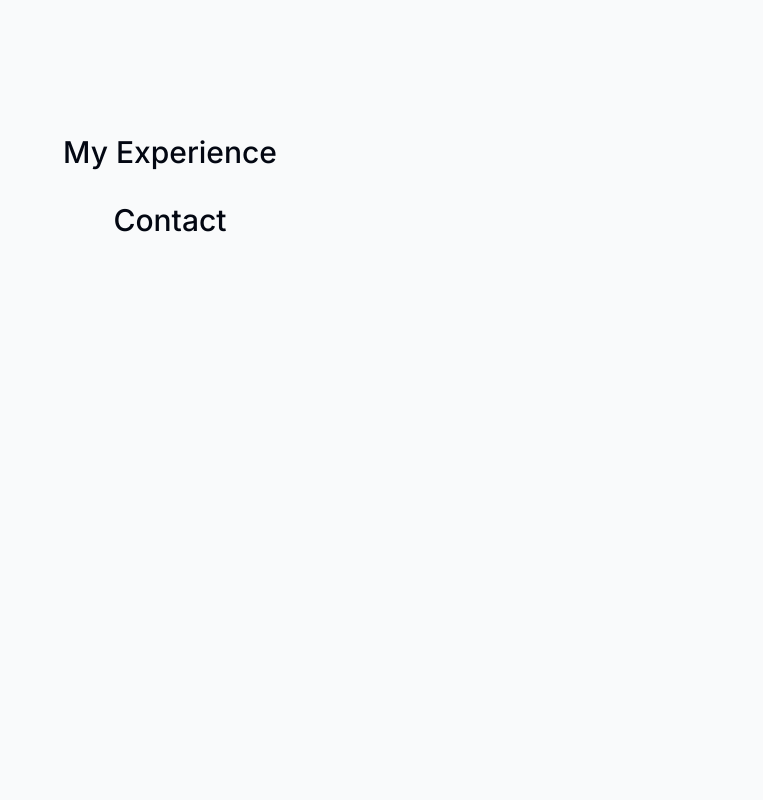
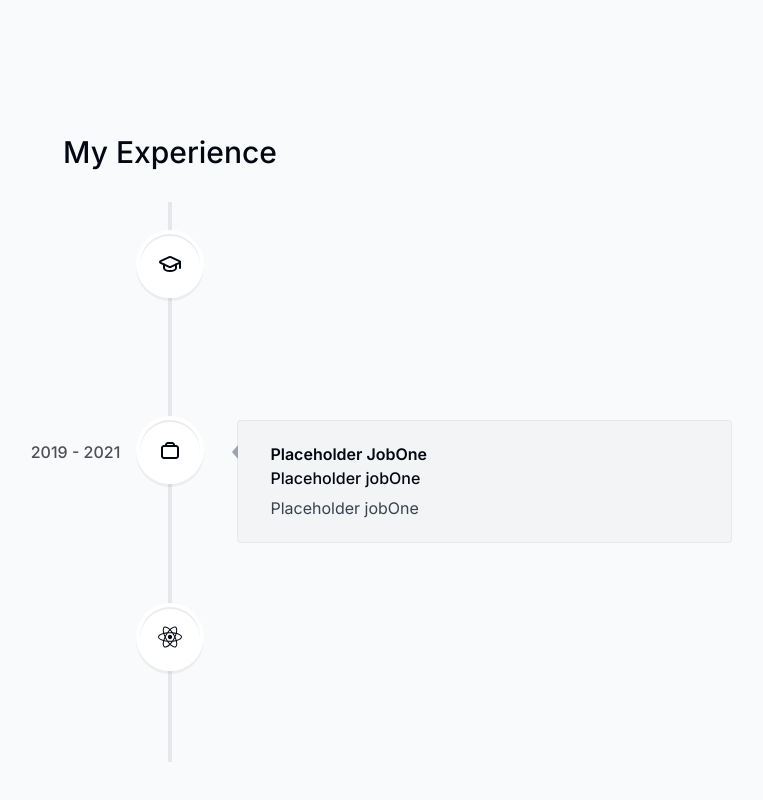
Before and after one commit to viktor-yadelskyi/portfolio, a Next.js app: page / in a window 1280 px wide. Shown: the part 2940-3740 px from the top of the page, without its empty margins (470-1233 px from the left). Built offline with nearby package versions, Linux system fonts and the light colour scheme.

Commit message:
:sparkles:add vertical timeline to experience

```diff
--- a/app/layout.tsx
+++ b/app/layout.tsx
@@ -16,7 +16,7 @@ export default function RootLayout({
 	children: React.ReactNode;
 }) {
 	return (
-		<html lang="en" className="scroll-smooth">
+		<html lang="en" className="scroll-smooth" suppressHydrationWarning>
 			<body
 				className={`${inter.className} bg-gray-50 text-gray-950 revative h-[500rem]`}
 			>
--- a/app/page.tsx
+++ b/app/page.tsx
@@ -8,7 +8,7 @@ import Skills from '@/components/skills';
 
 export default function Home() {
 	return (
-		<main className="flex flex-col items-center px-4">
+		<main className="flex flex-col items-center px-4" >
 			<Intro />
 			<SectionDivider />
 			<About />
--- a/components/experience.tsx
+++ b/components/experience.tsx
@@ -1,13 +1,56 @@
 'use client';
 
+import React from 'react';
 import SectionHeading from './section-heading';
 import { useSectionInView } from '@/hooks/useSectionInView';
+import {
+	VerticalTimeline,
+	VerticalTimelineElement,
+} from 'react-vertical-timeline-component';
+import 'react-vertical-timeline-component/style.min.css';
+import { experiencesData } from '@/lib/data';
 
 export default function Experience() {
-	const { ref } = useSectionInView('Experience');
+	const { ref, inView } = useSectionInView('Experience');
+
 	return (
-		<section ref={ref} id="experience">
+		<section
+			ref={ref}
+			id="experience"
+			className="w-full scroll-mt-28 mb-28 sm:mb-40"
+		>
 			<SectionHeading>My Experience</SectionHeading>
+
+			<VerticalTimeline lineColor="#e5e7eb" animate={true}>
+				{experiencesData.map((item) => (
+					<VerticalTimelineElement
+						key={item.title}
+						visible={inView}
+						contentStyle={{
+							background: '#f3f4f6',
+							boxShadow: 'none',
+							border: '1px solid rgba(0, 0 ,0, 0.05)',
+							textAlign: 'left',
+							padding: '1.3rem 2rem',
+						}}
+						contentArrowStyle={{
+							borderRight: '0.4rem solid #9ca3af',
+						}}
+						date={item.date}
+						icon={item.icon}
+						iconStyle={{
+							background: 'white',
+							fontSize: '1.5rem',
+						}}
+					>
+						<h3 className="font-semibold capitalize">{item.title}</h3>
+						<p className="!mt-0 normal">{item.location}</p>
+						<p className="!mt-1 !font-normal text-gray-700">
+							{item.description}
+						</p>
+					</VerticalTimelineElement>
+				))}
+			</VerticalTimeline>
 		</section>
 	);
 }
--- a/components/header.tsx
+++ b/components/header.tsx
@@ -27,7 +27,7 @@ export default function Header() {
 				animate={{ y: 0, x: '-50%', opacity: 1 }}
 			></motion.div>
 
-			<nav className="flex fixed top-[0.15rem] left-1/2 h-12 -translate-x-1/2 py-2 sm:top-[1.7rem] sm:h-[initial] sm:py-0">
+			<nav className="fixed flex top-[0.15rem] left-1/2 h-12 -translate-x-1/2 py-2 sm:top-[1.7rem] sm:h-[initial] sm:py-0">
 				<ul className="flex w-[22rem] flex-wrap items-center justify-center gap-y-1 text-[0.9rem] font-medium text-gray-500 sm:w-[initial] sm:flex-nowrap sm:gap-5">
 					{links.map((link) => (
 						<motion.li
--- a/hooks/useSectionInView.ts
+++ b/hooks/useSectionInView.ts
@@ -17,5 +17,5 @@ export function useSectionInView(sectionName: SectionName, threshold = 0.5) {
 		}
 	}, [inView, timeOfLastClick, setActiveSection, sectionName]);
 
-	return { ref };
+	return { ref, inView };
 }
--- a/lib/data.ts
+++ b/lib/data.ts
@@ -35,23 +35,23 @@ export const links = [
 
 export const experiencesData = [
 	{
-		title: 'Placeholder',
-		location: 'Placeholder',
+		title: 'Placeholder School',
+		location: 'Placeholder school',
 		description: 'Placeholder smt about school',
 		icon: React.createElement(LuGraduationCap),
 		date: '2019',
 	},
 	{
-		title: 'Placeholder',
-		location: 'Placeholder',
-		description: 'Placeholder',
+		title: 'Placeholder jobOne',
+		location: 'Placeholder jobOne',
+		description: 'Placeholder jobOne',
 		icon: React.createElement(CgWorkAlt),
 		date: '2019 - 2021',
 	},
 	{
-		title: 'Placeholder',
-		location: 'Placeholder',
-		description: 'Placeholder',
+		title: 'Placeholder second job',
+		location: 'Placeholder second job',
+		description: 'Placeholder second job',
 		icon: React.createElement(FaReact),
 		date: '2021 - present',
 	},
--- a/package.json
+++ b/package.json
@@ -23,7 +23,11 @@
     "react-dom": "18.2.0",
     "react-icons": "^5.0.1",
     "react-intersection-observer": "^9.8.0",
+    "react-vertical-timeline-component": "^3.6.0",
     "tailwindcss": "3.4.1",
     "typescript": "5.3.3"
+  },
+  "devDependencies": {
+    "@types/react-vertical-timeline-component": "^3.3.6"
   }
 }
```
Also changed, not shown: 2 other files (tests, documents, lock files or other folders).
